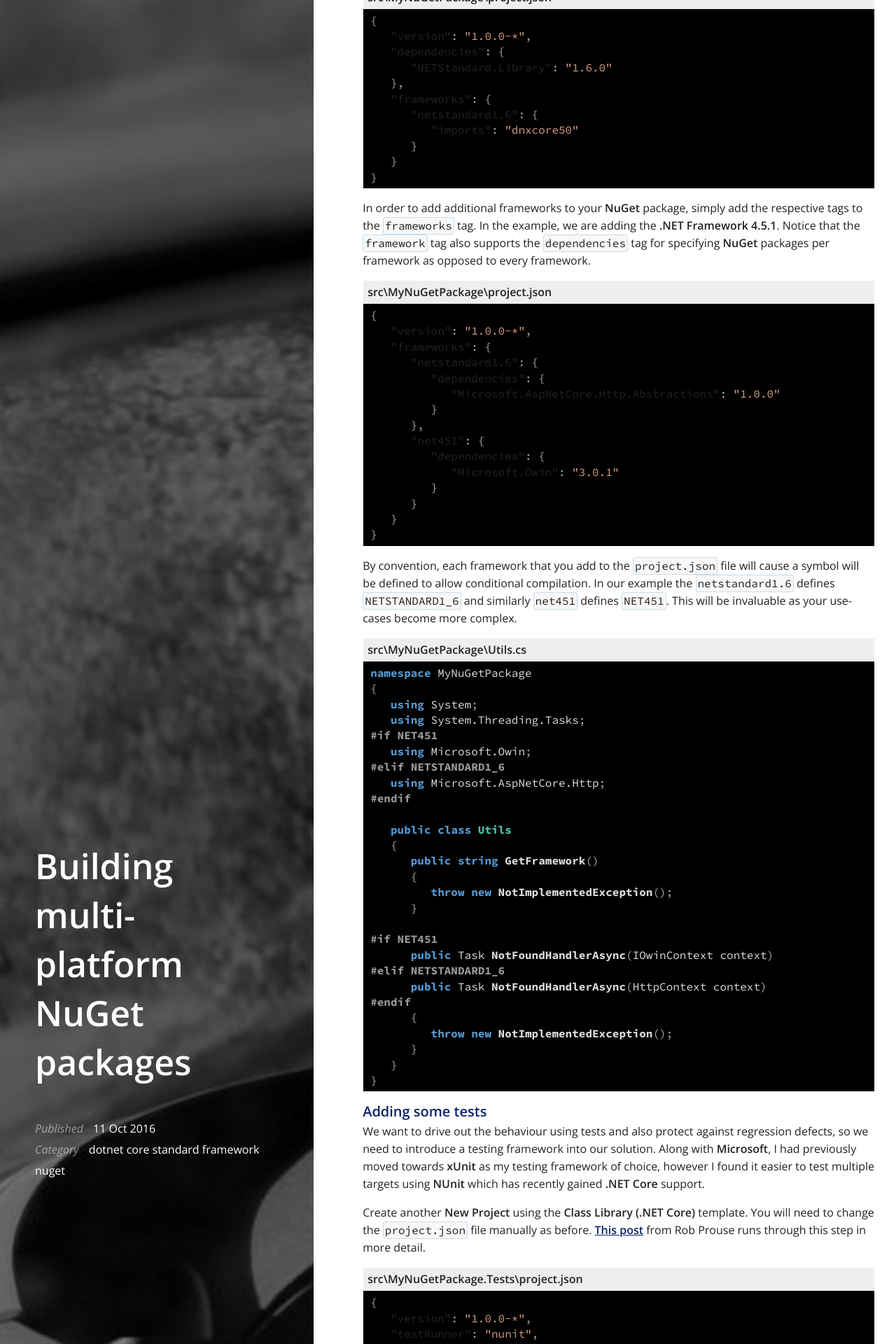
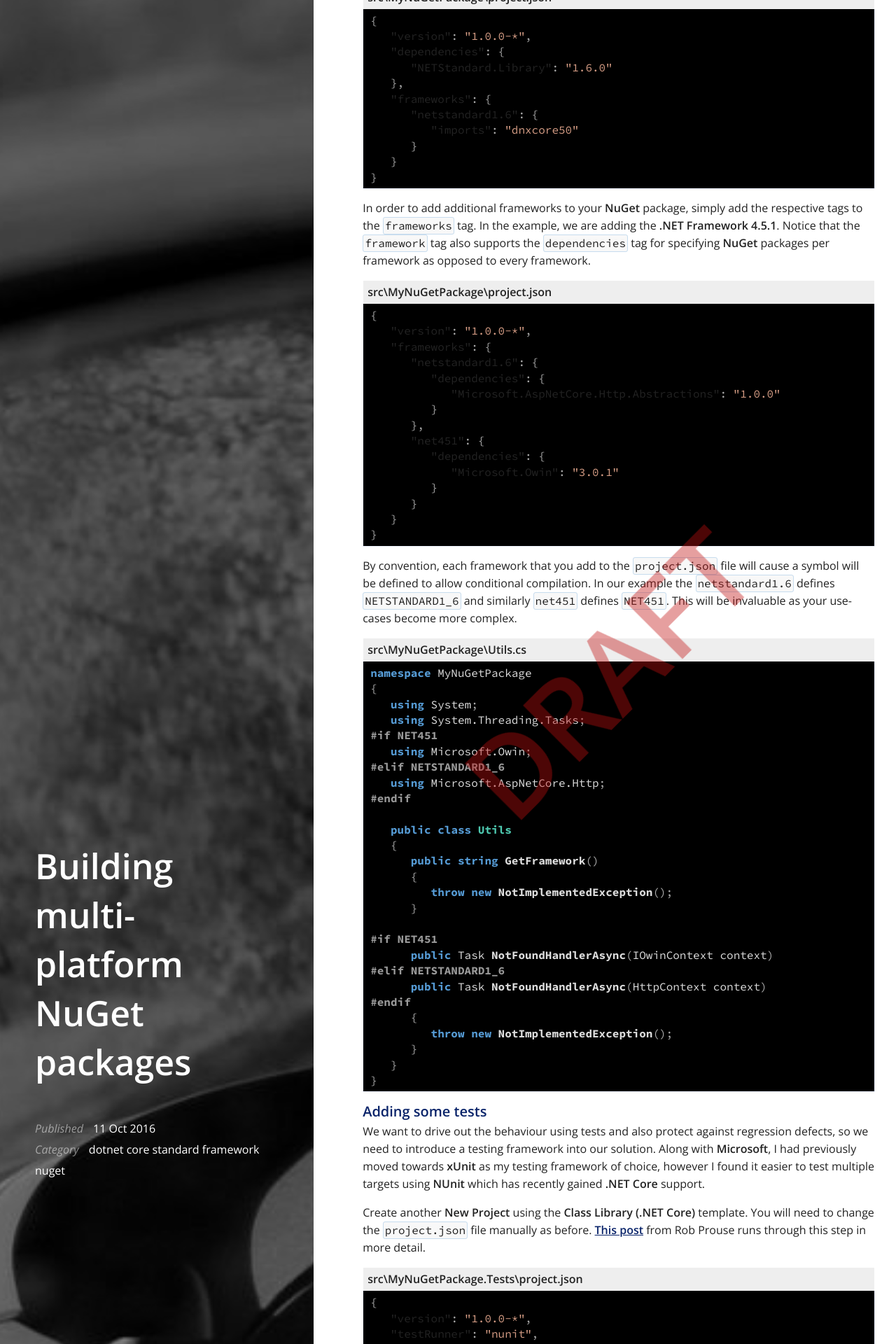
Before and after one commit to acraven/acraven.github.io, a Jekyll site: the page built from _posts/2016-10-11-building-multi-platform-nuget-packages.md, in a window 1280 px wide. Shown: the part 1051-2971 px from the top of the page at 70% size. Built offline with Jekyll 4.4.1, drawn with Linux system fonts in a browser that asks for light colours; nearby versions of some CDN libraries.

Commit message:
Add draft watermarks

```diff
--- a/_layouts/post.html
+++ b/_layouts/post.html
@@ -41,6 +41,9 @@
 </header>
 
 <article>
+  {% if page.tags contains 'draft'%}
+  <div class="watermark">DRAFT</div>
+  {% endif %}
   <div class="container">
     <h2>{{ page.title }}</h2>
     {{ content }}
--- a/_posts/2016-10-11-building-multi-platform-nuget-packages.md
+++ b/_posts/2016-10-11-building-multi-platform-nuget-packages.md
@@ -4,6 +4,8 @@
 date: 2016-10-11
 categories: dotnet core standard framework nuget
 featured_image: /images/cover.jpg
+tags:
+- draft
 ---
 **.NET Core** was released several months ago now and as such people are itching to experiment with porting their code to this new framework. This may prove to be in vain owing to the lack of **NuGet** packages that are compatible with **.NET Core**, or rather the **.NET Standard**. This problem is not just limited to 3<sup>rd</sup> party public packages, but also many private packages created in IT departments; the inspiration for this post.
 
--- a/css/overrides.css
+++ b/css/overrides.css
@@ -56,6 +56,19 @@
 
 header ul.meta li.email {
     display: block;
+}
+
+.watermark
+{
+  position: fixed;
+  top: 40%;
+  width: inherit;
+  z-index: 99;
+  color: rgba(192,16,16,0.4);
+  font-size: 1000%;
+  font-weight: bold;
+  text-align: center;
+  transform: rotate(-45deg);
 }
 
 article a {
--- a/index.html
+++ b/index.html
@@ -37,7 +37,7 @@
     <ul class="posts">
       {% for post in site.posts %}
         <li>
-          <h2><a href="{{ site.baseurl }}{{ post.url }}">{{ post.title }}</a></h2>
+          <h2><a href="{{ site.baseurl }}{{ post.url }}">{% if post.tags contains 'draft'%}DRAFT: {%endif%}{{ post.title }}</a></h2>
           <span class="meta">
             {{ post.date | date_to_string }}
           </span>
```
Also changed, not shown: _posts/2016-10-12-continuous-delivery-of-nuget-packages.md (+2 -0 lines).
